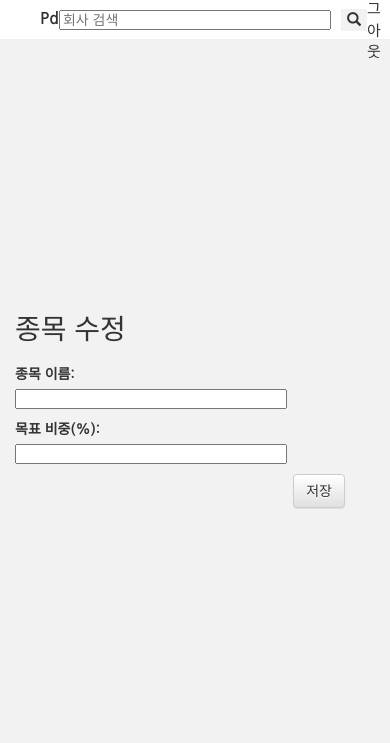
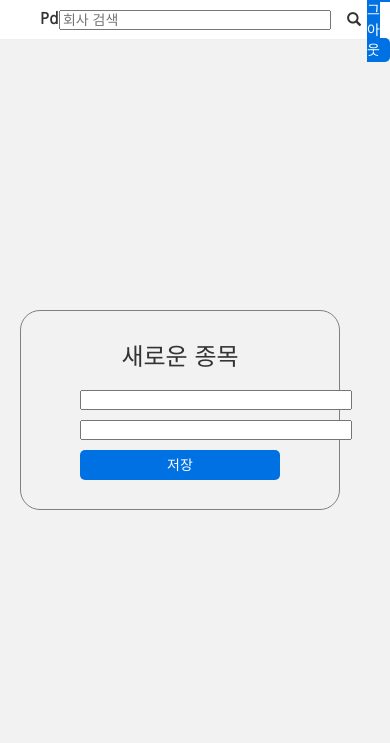
Before and after one commit to kimwlsgh97/learn_django, a Django app: page /sector/11/new/ in a window 390 px wide. Shown: the top 743 px of the page. Run offline with Django 3.2, Linux system fonts and the light colour scheme; a user stored in the database is signed in; data comes from the database, SQL or seed files in the repository; both versions use the stored data as it was after the commit; some libraries are stand-ins or nearby versions.

Commit message:
style0.02

```diff
--- a/portfolio/static/css/container.css
+++ b/portfolio/static/css/container.css
@@ -1,5 +1,11 @@
-.login-con {
-    width: 300px;
+.login-con, .sector-con {
+    margin-top: 250px;
+    display:flex;
+    flex-direction: column;
+    justify-content: center;
+    align-items: center;
+    width: 320px;
+    height: 200px;
     padding: 20px;
     border: 1px solid gray;
     border-radius: 20px;
--- a/portfolio/static/css/form.css
+++ b/portfolio/static/css/form.css
@@ -1,20 +1,21 @@
-.login_form {
+.login_form, .sector_form {
     display: flex;
     flex-direction: column;
     justify-content: center;
     align-items: center;
 }
 
-.login-ob {
+.login-ob, .sector-ob {
+    width: 200px;
     margin-bottom: 10px;
 }
 
-.login_title {
+.login_title, .sector_title {
     margin-bottom: 15px;
     font-size: 24px;
 }
 
-.login_btn {
+.login_btn, .sector_btn {
     background-color: #0071e3;
     color: #ffffff;
     border: none;
--- a/portfolio/static/css/port.css
+++ b/portfolio/static/css/port.css
@@ -100,7 +100,7 @@
     margin: 0 10px 0 10px;
 }
 
-.port-form, .sector_form {
+.port-form {
     display: flex;
     align-items: center;
 }
--- a/portfolio/static/css/style.css
+++ b/portfolio/static/css/style.css
@@ -16,15 +16,14 @@ body {
     background-color: #F2F2F2;
 }
 
-.container , .row , .col-md-9, .port, .all_port{
+.container , .row , .col-md-8, .port, .all_port{
     width: 100%;
     height: 100%;
 }
 
-.row {
+.col-md-8 {
     display:flex;
     justify-content: center;
-    align-items: center;
 }
 
 .page-header {
@@ -59,8 +58,16 @@ body {
 
 .search_btn{
     margin-left: 10px;
-    background-color: #F2F2F2;
+    background-color: #ffffff;
     border:none;
+}
+
+.logout_btn{
+    background-color: #0071e3;
+    color: #ffffff;
+    border: none;
+    border-radius: 5px;
+    padding: 5px 10px 5px 10px;
 }
 
 .btn {
--- a/portfolio/templates/portfolio/corp_search.html
+++ b/portfolio/templates/portfolio/corp_search.html
@@ -15,13 +15,13 @@
                         <label for="ports" class="search_label">포트폴리오에 추가</label>
                         <select name="port" id="ports">
                             {% for port in ports %}
-                                <option value={{port.portname}}>{{port.portname}}</option>
+                                <option value="{{port.portname}}">{{port.portname}}</option>
                             {% endfor %}
                         </select>
                     </div>
 
-                    <input type="hidden" name="stock_name" value={{corp.stock_name}}>
-                    <input type="hidden" name="stock_code" value={{corp.stock_code}}>
+                    <input type="hidden" name="stock_name" value="{{corp.stock_name}}">
+                    <input type="hidden" name="stock_code" value="{{corp.stock_code}}">
                     <button type="submit" class="btn btn-default">추가</button>
 
                 </form>
--- a/portfolio/templates/portfolio/index.html
+++ b/portfolio/templates/portfolio/index.html
@@ -16,7 +16,7 @@
         <div class="page-header">
             {% if user.is_authenticated %}
                 <div class="header-left">
-                    <a href="/"></a><span class=main_title>Pd</span></a>
+                    <a href="/"><span class=main_title>Pd</span></a>
                 </div>
                 <form action="{% url 'corp_search' %}" method="post" class="search_form">
                     {% csrf_token %}
@@ -25,11 +25,11 @@
                 </form>
                 <div class="header-right">
 
-                    <a href="{% url 'logout' %}" class="top-menu">로그아웃</a>
+                    <a href="{% url 'logout' %}" class="logout_btn">로그아웃</a>
                 </div>
             {% else %}
                 <div class="header-left">
-                    <a href="/"><span class='main_title'>Pd</span></a></h1>
+                    <a href="/"><span class='main_title'>Pd</span></a>
                 </div>
                 <div class="header-right">
                     <a href="{% url 'login' %}" class="top-menu"><span class="glyphicon glyphicon-lock"></span></a>
--- a/portfolio/templates/portfolio/sector_edit.html
+++ b/portfolio/templates/portfolio/sector_edit.html
@@ -1,15 +1,17 @@
 {% extends 'portfolio/index.html' %}
 {% block content %}
-    {% if edit %}
-        <h1>새로운 종목</h1>
-    {% else %}
-        <h1>종목 수정</h1>
-    {% endif %}
-    <form method="post" class="sector-form">
-       {% csrf_token %}
-       <div class="sector-form-info">
-        {{form.as_p}}
-       </div>
-       <button type="submit" class="save btn btn-default">저장</button>
-    </form>
+    <div class="sector-con">
+        {% if edit %}
+            <div class="sector_title">종목 수정</div>
+        {% else %}
+            <div class="sector_title">새로운 종목</div>
+        {% endif %}
+        <form method="post" class="sector_form">
+        {% csrf_token %}
+        <div class="sector-ob">{{form.sector_name}}</div>
+        <div class="sector-ob">{{form.sector_per}}</div>
+
+        <button type="submit" class="sector_btn">저장</button>
+        </form>
+    </div>
 {% endblock %}
--- a/portfolio/views.py
+++ b/portfolio/views.py
@@ -100,20 +100,21 @@ def port(request):
     port_corp = Mycorp.objects.all()
 
     if request.method == 'POST':
-
+        print(request.POST)
         # 회사 추가 기능
         stock_name = request.POST.get('stock_name')
         if stock_name:
             user = request.user
             stock_code = request.POST.get('stock_code')
+            portname = request.POST.get('port')
 
-            portname = request.POST.get('port')
             port = Myport.objects.get(username=user, portname=portname)
 
-            info = Corp.objects.get(stock_name=stock_name)
+            info = Corp.objects.get(stock_code=stock_code)
 
-            result = Mycorp.objects.filter(username=user, port=port, stock_name=stock_name)
+            result = Mycorp.objects.filter(username=user, port=port, stock_code=stock_code)
             if not result:
+                # 내 회사 추가
                 Mycorp.objects.create(username=user, port=port, stock_name=stock_name, stock_code=stock_code, info=info)
 
     return render(request,'portfolio/port.html', {"all_ports":all_ports, "sectors":sectors})
@@ -188,21 +189,18 @@ def corp_remove(request,pk):
     corp = get_object_or_404(Mycorp, pk=pk)
 
     sector_name = corp.sector
+    if(sector_name):
+        sector_g = Sector.objects.get(sector_name=sector_name)
+        sector_price = sector_g.sector_price
+        sector_price -= corp.info.stock_price*corp.stock_count
+        sector_f = Sector.objects.filter(sector_name=sector_name)
+        sector_f.update(sector_price=sector_price)
+
     portname = corp.port
-
-    sector_g = Sector.objects.get(sector_name=sector_name)
     port_g = Myport.objects.get(portname=portname)
-
-    sector_price = sector_g.sector_price
-    sector_price -= corp.info.stock_price*corp.stock_count
-
     port_price = port_g.port_price
     port_price -= corp.info.stock_price*corp.stock_count
-
-    sector_f = Sector.objects.filter(sector_name=sector_name)
     port_f = Myport.objects.filter(portname=portname)
-
-    sector_f.update(sector_price=sector_price)
     port_f.update(port_price=port_price)
     corp.delete()
     return redirect('port')
```
Also changed, not shown: portfolio/templates/portfolio/port.html (+5 -5 lines), db.sqlite3.
